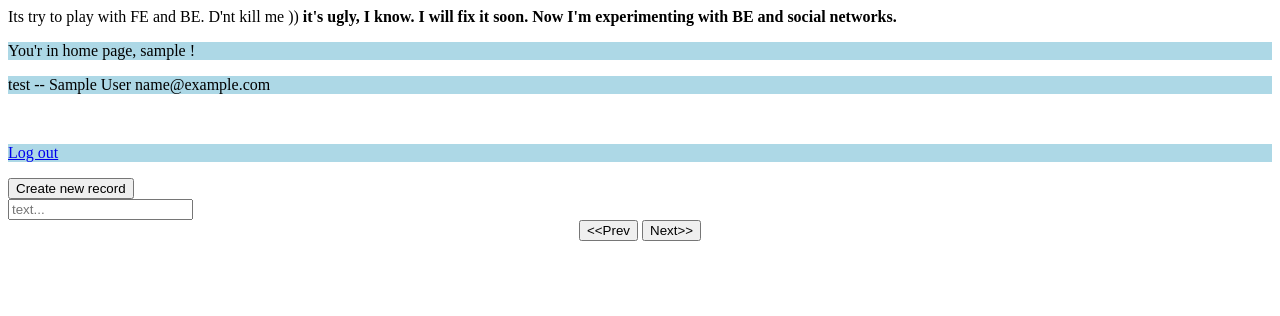
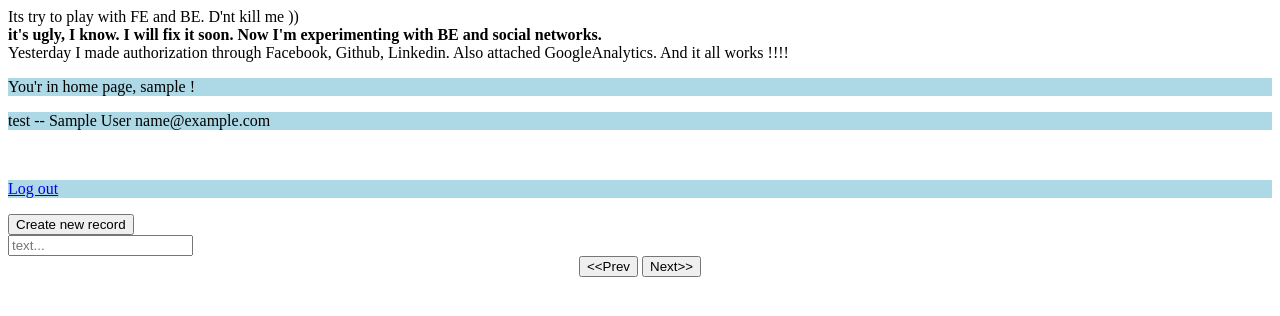
Before and after one commit to ArtemKhriapa/nap, a Django app: template npp/templates/index.html in a window 1280 px wide. Shown: the top 316 px of the page. Run offline with Django 3.2, Linux system fonts and the light colour scheme; the template is opened without the code that fills it, so the values that code supplies are empty; the visitor is signed in with stand-in values (Sample User, id 1); parts of the project's set-up code (start-up, migrations or seed data) failed here and were passed over.

Commit message:
tiny fixes in FE and Linkedin auth

```diff
--- a/npp/npp/settings.py
+++ b/npp/npp/settings.py
@@ -88,7 +88,7 @@ AUTHENTICATION_BACKENDS = (
     'social_core.backends.google.GoogleOAuth2',  # for Google authentication
     'social_core.backends.github.GithubOAuth2',  # for Github authentication
     'social_core.backends.facebook.FacebookOAuth2',  # for Facebook authentication
-    'social.backends.linkedin.LinkedinOAuth2', # try linkedin authentication
+    'social_core.backends.linkedin.LinkedinOAuth2', # try linkedin authentication
 
     'django.contrib.auth.backends.ModelBackend',
 )
--- a/npp/templates/index.html
+++ b/npp/templates/index.html
@@ -21,8 +21,9 @@
         <!--</iframe>-->
     </section>
     <section>
-        <span>Its try to play with FE and BE. D'nt kill me ))</span>
-        <strong>it's ugly, I know. I will fix it soon. Now I'm experimenting with BE and social networks.</strong>
+        <span>Its try to play with FE and BE. D'nt kill me ))</span><br>
+        <strong>it's ugly, I know. I will fix it soon. Now I'm experimenting with BE and social networks.</strong><br>
+        <span>Yesterday I made authorization through Facebook, Github, Linkedin. Also attached GoogleAnalytics. And it all works !!!!</span><br>
     </section>
     <p>You'r in home page,  {{user.username}} !</p>
     <p>test -- {{user.first_name}} {{user.last_name}} {{user.email}}</p>
--- a/npp/templates/login.html
+++ b/npp/templates/login.html
@@ -13,7 +13,8 @@
         <button type="submit">Login</button>
     </form>
 
-    <p>or login with socials in here</p>
+    <p>Or login with socials in here:</p>
+    <br>
     <a href="{% url 'social:begin' 'google-oauth2' %}">Login with Google</a><br>
     <a href="{% url 'social:begin' 'facebook' %}">Login with Facebook</a><br>
     <a href="{% url 'social:begin' 'github' %}">Login with GitHub</a><br>
```
